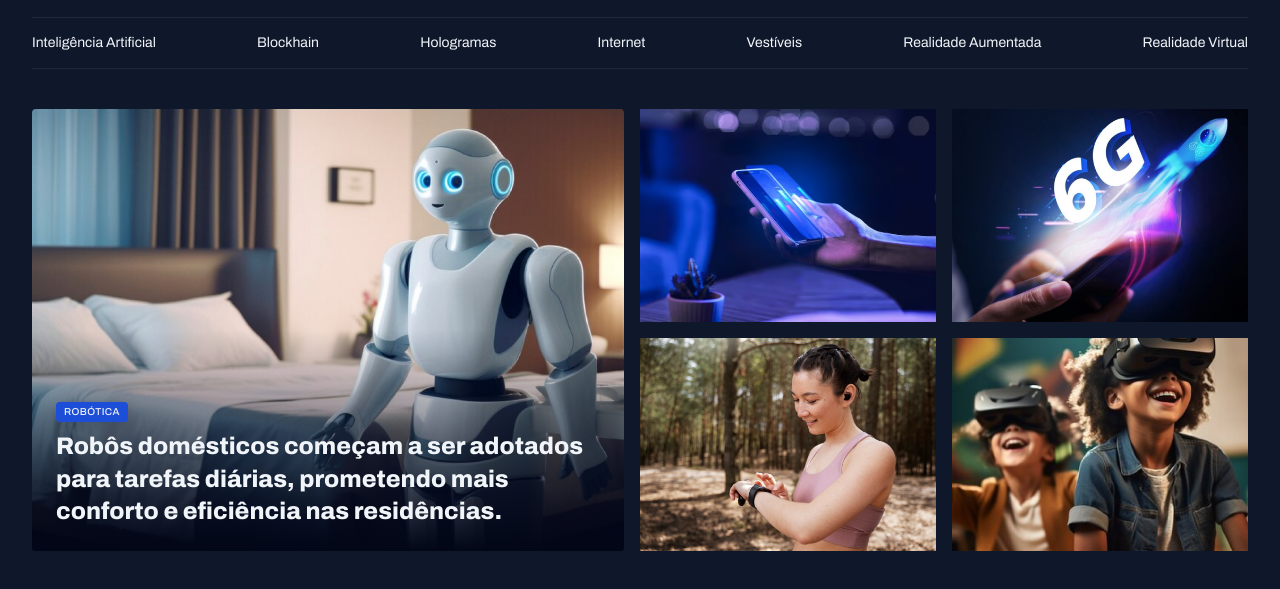
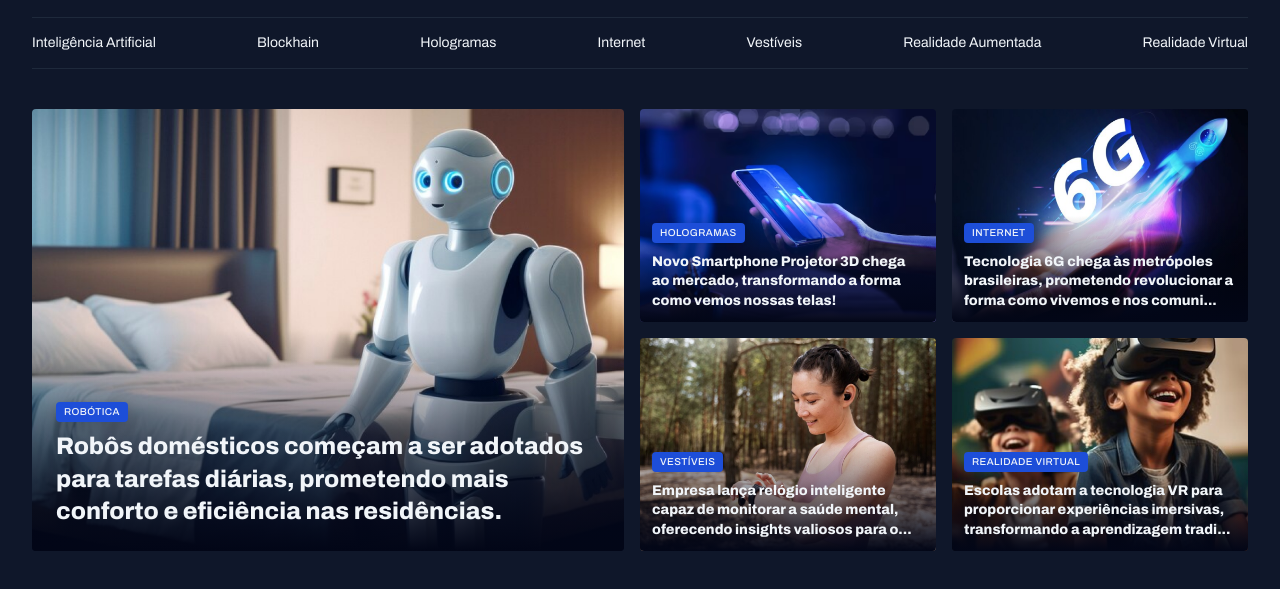
Before and after one commit to llorenzojorge/projeto-portal-de-noticias, a plain HTML site: page index.html in a window 1280 px wide. Shown: the part 55-644 px from the top of the page. Drawn offline with Linux system fonts and the light colour scheme.

Commit message:
finalizando a seção destaques

```diff
--- a/index.html
+++ b/index.html
@@ -44,10 +44,10 @@
     <main class="container">
         <section id="featured" class="grid grid-flow-col gap-16">
             <figure class="card">
-                <img src="assets/images/Image 01.png" alt="">
+                <img src="assets/images/Image 01.png" alt="Robôs domésticos começam a ser adotados para tarefas diárias, prometendo mais conforto e eficiência nas residências.">
 
                 <figcaption>
-                    <span class="content-tag">robótica</span>
+                    <span class="content-tag">Robótica</span>
                     <h2 class="text-2xl">
                         Robôs domésticos começam a ser adotados para tarefas diárias, prometendo mais conforto e eficiência nas residências.
                     </h2>
@@ -55,21 +55,49 @@
             </figure>
 
             <div class="grid grid-cols-2 gap-16">
-                <div>
-                    <img src="assets/images/Image 02.png" alt="">
-                </div>
+                <figure class="card">
+                    <img src="assets/images/Image 02.png" alt="Novo Smartphone Projetor 3D chega ao mercado, transformando a forma como vemos nossas telas!">
 
-                <div>
-                    <img src="assets/images/Image 03.png" alt="">
-                </div>
+                    <figcaption>
+                    <span class="content-tag">Hologramas</span>
+                    <h2 class="text-lg">
+                        Novo Smartphone Projetor 3D chega ao mercado, transformando a forma como vemos nossas telas!
+                    </h2>
+                    </figcaption>
+                </figure>
 
-                <div>
-                    <img src="assets/images/Image 04.png" alt="">
-                </div>
+                <figure class="card">
+                    <img src="assets/images/Image 03.png" alt="Tecnologia 6G chega às metrópoles brasileiras, prometendo revolucionar a forma como vivemos e nos comunicamos.">
 
-                <div>
-                    <img src="assets/images/Image 05.png" alt="">
-                </div>
+                    <figcaption>
+                    <span class="content-tag">Internet</span>
+                    <h2 class="text-lg">
+                        Tecnologia 6G chega às metrópoles brasileiras, prometendo revolucionar a forma como vivemos e nos comuni...
+                    </h2>
+                    </figcaption>
+                </figure>
+
+                <figure class="card">
+                    <img src="assets/images/Image 04.png" alt="Empresa lança relógio inteligente capaz de monitorar a saúde mental, oferecendo insights valiosos para o bem-estar pessoal.">
+
+                    <figcaption>
+                    <span class="content-tag">Vestíveis</span>
+                    <h2 class="text-lg">
+                        Empresa lança relógio inteligente capaz de monitorar a saúde mental, oferecendo insights valiosos para o...
+                    </h2>
+                    </figcaption>
+                </figure>
+
+                <figure class="card">
+                    <img src="assets/images/Image 05.png" alt="Escolas adotam a tecnologia VR para proporcionar experiências imersivas, transformando a aprendizagem tradicional.">
+
+                    <figcaption>
+                    <span class="content-tag">Realidade Virtual</span>
+                    <h2 class="text-lg">
+                        Escolas adotam a tecnologia VR para proporcionar experiências imersivas, transformando a aprendizagem tradi...
+                    </h2>
+                    </figcaption>
+                </figure>
             </div>
 
         </section>
--- a/styles/sections.css
+++ b/styles/sections.css
@@ -23,6 +23,10 @@
         bottom: 0;
         padding: 24px;
 
+        &:has(.text-lg) {
+            padding: 12px;
+        }
+
         h2 {
             margin-top: 8px;
         }
```
